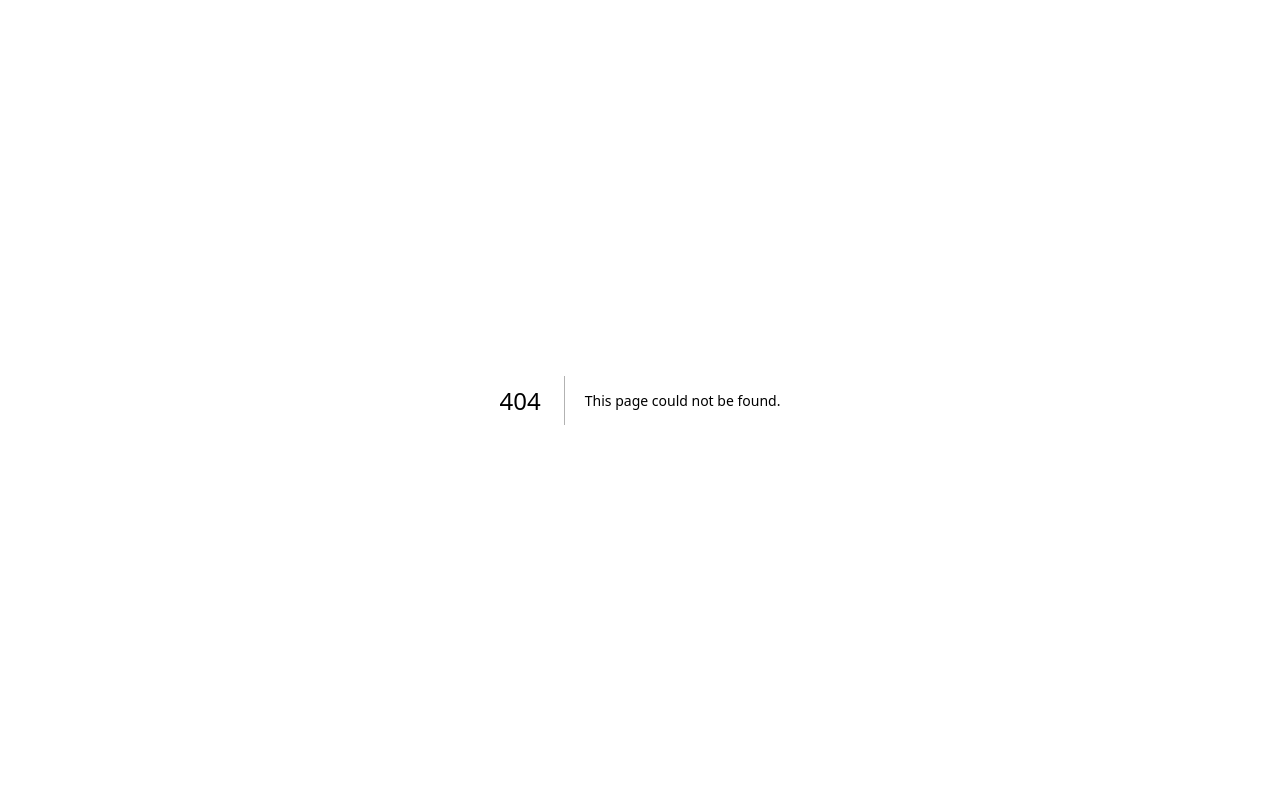
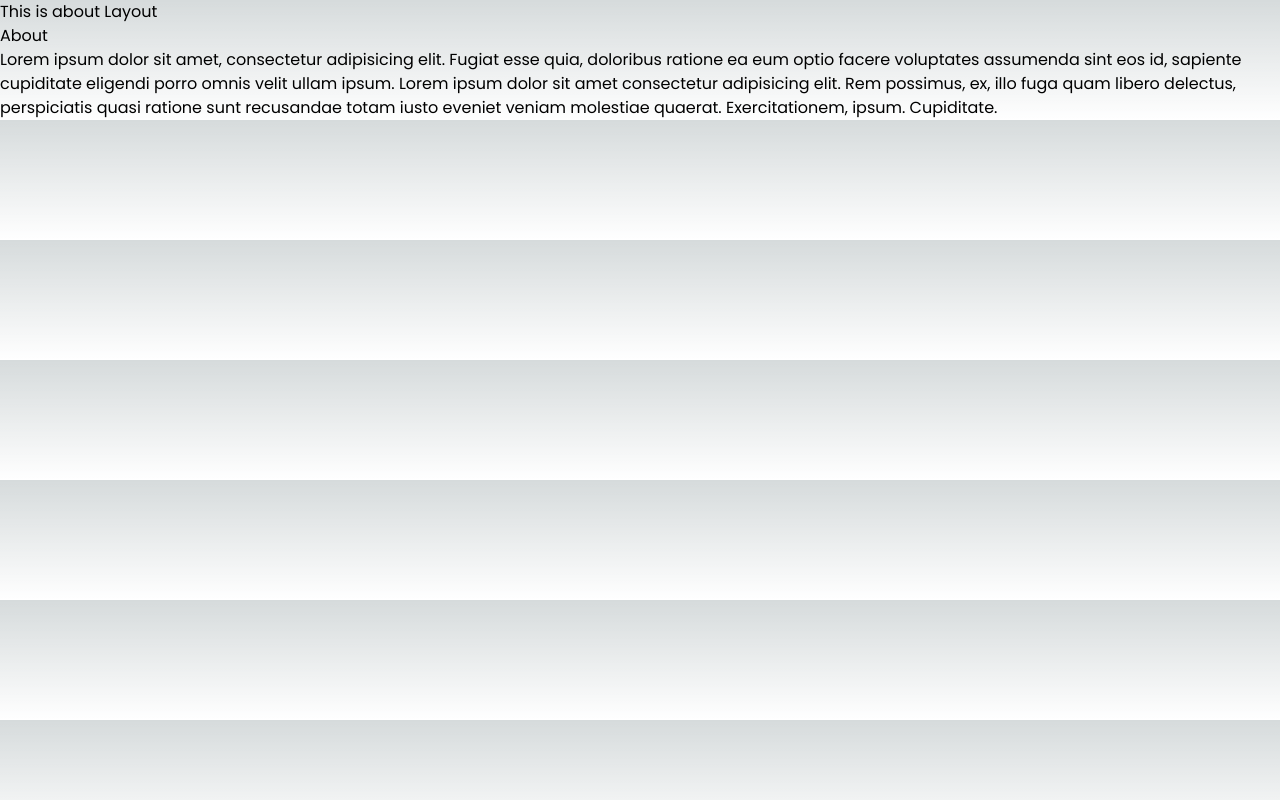
Before and after one commit to kelsonbatista/basic-react-nextjs-project, a Next.js app: page /about in a window 1280 px wide. Before the commit this address had no page. Built offline with nearby package versions, Linux system fonts and the light colour scheme.

Commit message:
feat: added about page

```diff
--- /dev/null
+++ b/app/about/page.jsx
@@ -0,0 +1,17 @@
+import React from 'react'
+
+export const metadata = {
+  title: 'About Traversy Media',
+  description: 'About Traversy Media',
+}
+
+const About = () => {
+  return (
+    <div>
+      <h1>About</h1>
+      <p>Lorem ipsum dolor sit amet, consectetur adipisicing elit. Fugiat esse quia, doloribus ratione ea eum optio facere voluptates assumenda sint eos id, sapiente cupiditate eligendi porro omnis velit ullam ipsum. Lorem ipsum dolor sit amet consectetur adipisicing elit. Rem possimus, ex, illo fuga quam libero delectus, perspiciatis quasi ratione sunt recusandae totam iusto eveniet veniam molestiae quaerat. Exercitationem, ipsum. Cupiditate.</p>
+    </div>
+  )
+}
+
+export default About
```
